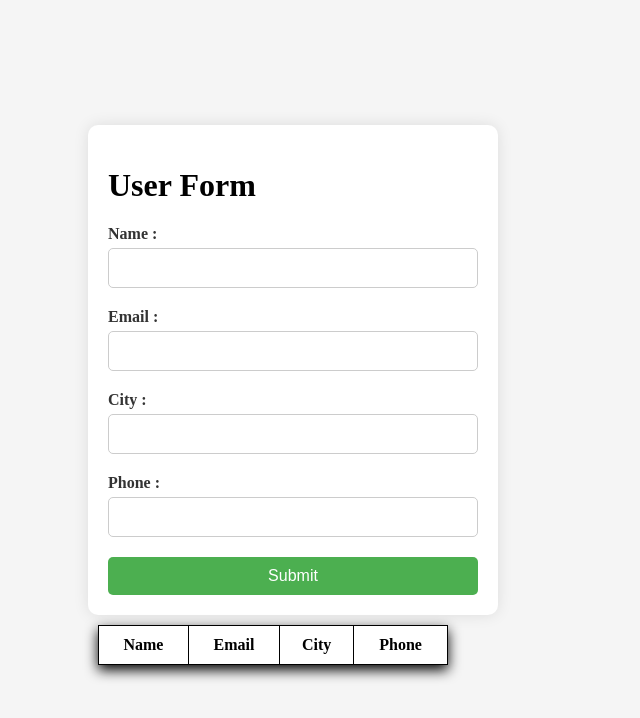
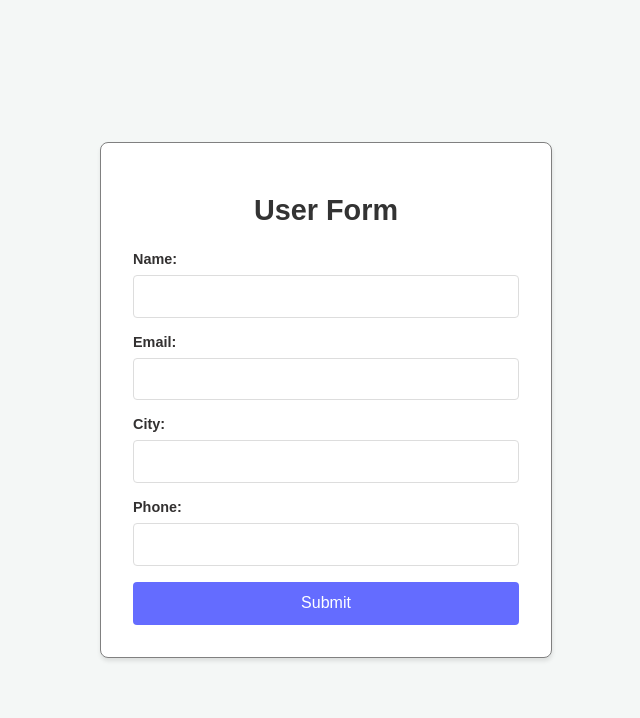
Before and after one commit to ajay-gupta18/FormValidation, a React (Vite) app: page / in a window 1280 px wide. Shown: the top 718 px of the page, without its empty margins (367-1007 px from the left). Built offline with nearby package versions, Linux system fonts and the light colour scheme.

Commit message:
edit table content functionality added

```diff
--- a/src/App.jsx
+++ b/src/App.jsx
@@ -1,15 +1,29 @@
-import './App.css'
-import Form from './component/Form'
-import Mybutton from './component/Mybutton'
-import withAuth from './component/utils/withAuth'
-import ValidatedForm from './component/ValidatedForm'
+import { useState } from 'react';
+import './App.css';
+import DisplyData from './component/DisplyData';
+import ValidatedForm from './component/ValidatedForm';
 
 function App() {
-  const IsAuth = withAuth(Mybutton)
+  const [showTable, setShowTable] = useState(false);
+  const [parentData, setParentData] = useState([]);
+  const [editIndex, setEditIndex] = useState(null);
 
+  const handleEdit=(index)=>{
+    setEditIndex(index);
+  }
   return (
-      <ValidatedForm/>
-  )
+    <>
+      <ValidatedForm
+        parentData={parentData}
+        setParentData={setParentData}
+        setShowTable={setShowTable}
+        editIndex={editIndex}
+        setEditIndex={setEditIndex} />
+      {showTable && <DisplyData
+        parentData={parentData}
+        onEdit={handleEdit} />}
+    </>
+  );
 }
 
-export default App
+export default App;
--- a/src/component/DisplyData.jsx
+++ b/src/component/DisplyData.jsx
@@ -1,29 +1,34 @@
-import React from 'react'
+import React, { useState } from 'react';
+import './utils/DisplyData.css';
 
-function DisplyData({ tableData }) {
-    // let { name, email, phone, city } = tableData
-    console.log(tableData)
+function DisplyData({ parentData,onEdit}) {
+
   return (
-        <div>
+    <div className='table-div'>
       <table>
+        <thead>
           <tr>
-                    <th>Name </th>
-                    <th>Email </th>
-                    <th>City </th>
-                    <th>Phone </th>
+            <th>Name</th>
+            <th>Email</th>
+            <th>City</th>
+            <th>Phone</th>
+            <th></th>
           </tr>
-                {tableData.map((item, index)=>{
-                    return (
+        </thead>
+        <tbody>
+          {parentData.map((item, index) => (
             <tr key={index}>
               <td>{item.name}</td>
               <td>{item.email}</td>
               <td>{item.city}</td>
               <td>{item.phone}</td>
-                </tr>)})}
-
+              <td><button onClick={()=>onEdit(index)}>Edit</button></td>
+            </tr>
+          ))}
+        </tbody>
       </table>
     </div>
-    )
+  );
 }
 
-export default DisplyData
+export default DisplyData;
--- a/src/component/Mybutton.jsx
+++ /dev/null
@@ -1,11 +0,0 @@
-import React from 'react'
-
-function Mybutton() {
-  return (
-    <div>
-      <button>myButton</button>
-    </div>
-  )
-}
-
-export default Mybutton
--- a/src/component/ValidatedForm.jsx
+++ b/src/component/ValidatedForm.jsx
@@ -1,95 +1,107 @@
-import React, { useState } from 'react'
-import DisplyData from './DisplyData';
+import React, { useState, useEffect } from 'react';
+import './utils/ValidatedForm.css';
 
-function ValidatedForm() {
+function ValidatedForm({ setParentData, setShowTable, parentData, editIndex, setEditIndex }) {
     const [data, setData] = useState({
         name: "",
         email: "",
         phone: "",
         city: ""
-    })
-    const [tableData, setTableData] = useState([])
-    const [error, setError] = useState({})
+    });
+
+    const [error, setError] = useState({});
+
+    useEffect(() => {
+        if (editIndex !== null) {
+            setData(parentData[editIndex]);
+        }
+    }, [editIndex, parentData]);
 
     const validate = () => {
         const dataKey = ["name", "email", "city", "phone"];
         const newError = {};
         dataKey.forEach(item => {
             if (!data[item]) {
-                newError[item] = `${item} is required`
+                newError[item] = `${item} is required`;
             }
-        })
-        return newError
-    }
-    // if (!data.name) newError.name = "name is required"
-    // if (!data.email) newError.email = "email is required"
-    // if (!data.city) newError.city = "city is required"
-    // if (!data.phone) {
-    //     newError.phone = "phone is required"
-    // }
+        });
+        return newError;
+    };
 
-    const handleSubmit = (e) => {
-        e.preventDefault();
-        const formError = validate()
-        if (Object.keys(formError).length > 0) {
-            setError(formError)
-        } else {
-            console.log(data)
-            // let a = alert(`1. name :${data.name},\n
-            //     2. email : ${data.email},\n
-            //     3. phone : ${data.phone},\n
-            //     4. city : ${data.city}`)
-            setTableData(prevData => ([...prevData, data]))
-        }
+    const resetForm = () => {
         setData({
             name: "",
             email: "",
             phone: "",
             city: ""
-        })
-
-    }
-    const handleChange = (e) => {
-        const { name, value } = e.target
-        setData(prevData => ({ ...prevData, [name]: value.trim() }))
-        setError(prevError => ({ ...prevError, [name]: "" }))
+        });
     }
 
+    const handleSubmit = (e) => {
+        e.preventDefault();
+        const formError = validate();
+        if (Object.keys(formError).length > 0) {
+            setError(formError);
+        } else {
+            if (editIndex !== null) {
+                setParentData(prevData => {
+                    const newData = [...prevData];
+                    newData[editIndex] = data;
+                    return newData;
+                });
+                setEditIndex(null);
+                resetForm()
+
+            } else {
+                setParentData(prevData => ([...prevData, data]));
+                setShowTable(true);
+                resetForm()
+            }
+        }
+    };
+
+    const handleChange = (e) => {
+        const { name, value } = e.target;
+        setData(prevData => ({ ...prevData, [name]: value.trim() }));
+        setError(prevError => ({ ...prevError, [name]: "" }));
+    };
 
     return (
         <>
-            <div className="body-container">
             <div className='form-container'>
                 <h1>User Form</h1>
                 <form onSubmit={handleSubmit}>
-                        <label htmlFor="name">Name :</label>
+                    <label htmlFor="name">Name:</label>
                     <input
                         type="text"
                         value={data.name}
                         name='name'
                         id='name'
-                            onChange={handleChange} />
-                        <p style={{ color: "red" }}>{error.name && error.name}</p>
-                        <br />
-                        <label htmlFor="email">Email : </label>
+                        onChange={handleChange}
+                    />
+                    {error.name && <p className="error-message">{error.name}</p>}
+
+                    <label htmlFor="email">Email:</label>
                     <input
                         type="email"
                         value={data.email}
                         name='email'
                         id='email'
-                            onChange={handleChange} />
-                        <p style={{ color: "red" }}>{error.email && error.email}</p>
-                        <br />
-                        <label htmlFor="city">City : </label>
+                        onChange={handleChange}
+                    />
+                    {error.email && <p className="error-message">{error.email}</p>}
+
+                    <label htmlFor="city">City:</label>
                     <input
                         type="text"
                         value={data.city}
                         name='city'
                         id='city'
-                            onChange={handleChange} />
-                        <p style={{ color: "red" }}>{error.city && error.city}</p>
-                        <br />
-                        <label htmlFor="phone">Phone : </label>
+                        onChange={handleChange}
+                    />
+                    {error.city && <p className="error-message">{error.city}</p>}
+
+                    <label htmlFor="phone">Phone:</label>
                     <input
                         type="tel"
                         minLength={10}
@@ -97,19 +109,16 @@ function ValidatedForm() {
                         value={data.phone}
                         name='phone'
                         id='phone'
-                            onChange={handleChange} />
-                        <p style={{ color: "red" }}>{error.phone && error.phone}</p>
-                        <br />
-                        <button>Submit</button>
+                        onChange={handleChange}
+                    />
+                    {error.phone && <p className="error-message">{error.phone}</p>}
+
+                    <button type="submit">{editIndex !== null ? "Update" : "Submit"}</button>
                 </form>
             </div>
-                <div>
-                    <DisplyData tableData={tableData} />
-                </div>
-            </div>
+
         </>
-    )
-
+    );
 }
 
-export default ValidatedForm
+export default ValidatedForm;
--- /dev/null
+++ b/src/component/utils/DisplyData.css
@@ -0,0 +1,25 @@
+body{
+    margin: 0;
+    padding: 0;
+    font-family: 'Times New Roman', Times, serif;
+  }
+
+
+  .table-div{
+    display: flex;
+    justify-content: center; align-items: center;
+    margin-left: 10%;
+  }
+  table{
+    width: 350px;
+    margin: 10px;
+    background-color: white;
+    border: 1px solid black;
+    border-collapse: collapse;
+    box-shadow: 0px 5px 13px ;
+  }
+  th,td{
+    padding: 10px;
+    border: 1px solid;
+    border-radius: 10%;
+  }
--- /dev/null
+++ b/src/component/utils/ValidatedForm.css
@@ -0,0 +1,80 @@
+/* utils/ValidatedForm.css */
+
+body {
+  font-family: 'Arial', sans-serif;
+  background-color: #f4f7f6;
+  margin: 0;
+  padding: 0;
+  display: flex;
+  justify-content: center;
+  align-items: center;
+  height: 100vh;
+}
+
+.form-container {
+  background: #fff;
+  padding: 2rem;
+  border: 1px solid gray;
+  border-radius: 8px;
+  box-shadow: .5px 3px 4px rgba(0, 0, 0, 0.1);
+  max-width: 400px;
+  width: 100%;
+  margin: 20px;
+}
+
+.form-container h1 {
+  font-size: 1.8rem;
+  margin-bottom: 1.5rem;
+  color: #333;
+  text-align: center;
+}
+
+.form-container label {
+  font-weight: bold;
+  display: block;
+  font-size: 0.9rem;
+  margin-bottom: 0.5rem;
+  color: #333131;
+}
+
+.form-container input[type="text"],
+.form-container input[type="email"],
+.form-container input[type="tel"] {
+  width: 100%;
+  padding: 0.8rem;
+  margin-bottom: 1rem;
+  border: 1px solid #ddd;
+  border-radius: 4px;
+  box-sizing: border-box;
+  transition: border-color 0.3s;
+}
+
+.form-container input[type="text"]:focus,
+.form-container input[type="email"]:focus,
+.form-container input[type="tel"]:focus {
+  border-color: #646cff;
+  outline: none;
+}
+
+.form-container button {
+  width: 100%;
+  padding: 0.8rem;
+  background-color: #646cff;
+  color: white;
+  border: none;
+  border-radius: 4px;
+  font-size: 1rem;
+  cursor: pointer;
+  transition: background-color 0.3s;
+}
+
+.form-container button:hover {
+  background-color: #525edb;
+}
+
+.error-message {
+  color: red;
+  font-size: 0.8rem;
+  margin-top: -0.5rem;
+  margin-bottom: 1rem;
+}
--- a/src/index.css
+++ b/src/index.css
@@ -66,35 +66,3 @@ button:focus-visible {
     background-color: #f9f9f9;
   }
 } */
-
-body{
-  margin: 0;
-  padding: 0;
-  font-family: 'Times New Roman', Times, serif;
-}
-
-.main-container{
-  width: 15vh;
-  height: 20vh;
-  margin: 20px;
-  background-color: gray;
-}
-.body-container{
-  display: flex;
-  flex-direction: column;
-  align-items: center;
-  /* justify-content: center; */
-}
-table{
-  width: 350px;
-  margin: 10px;
-  background-color: white;
-  border: 1px solid black;
-  border-collapse: collapse;
-  box-shadow: 0px 5px 13px ;
-}
-th,td{
-  padding: 10px;
-  border: 1px solid;
-  border-radius: 10%;
-}
```
Also changed, not shown: src/App.css (line endings or trailing spaces), src/component/utils/form.css (renamed from src/component/form.css). Lines whose indentation alone changed are shown as unchanged.
